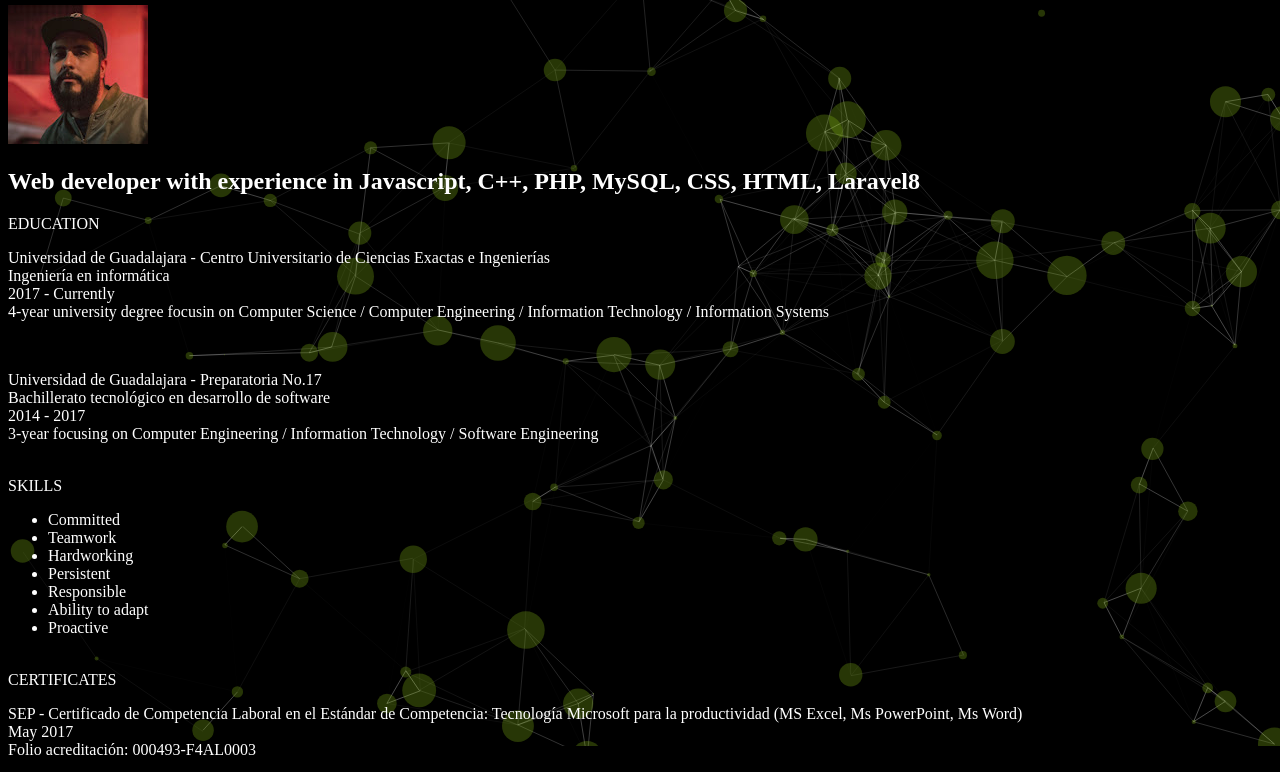
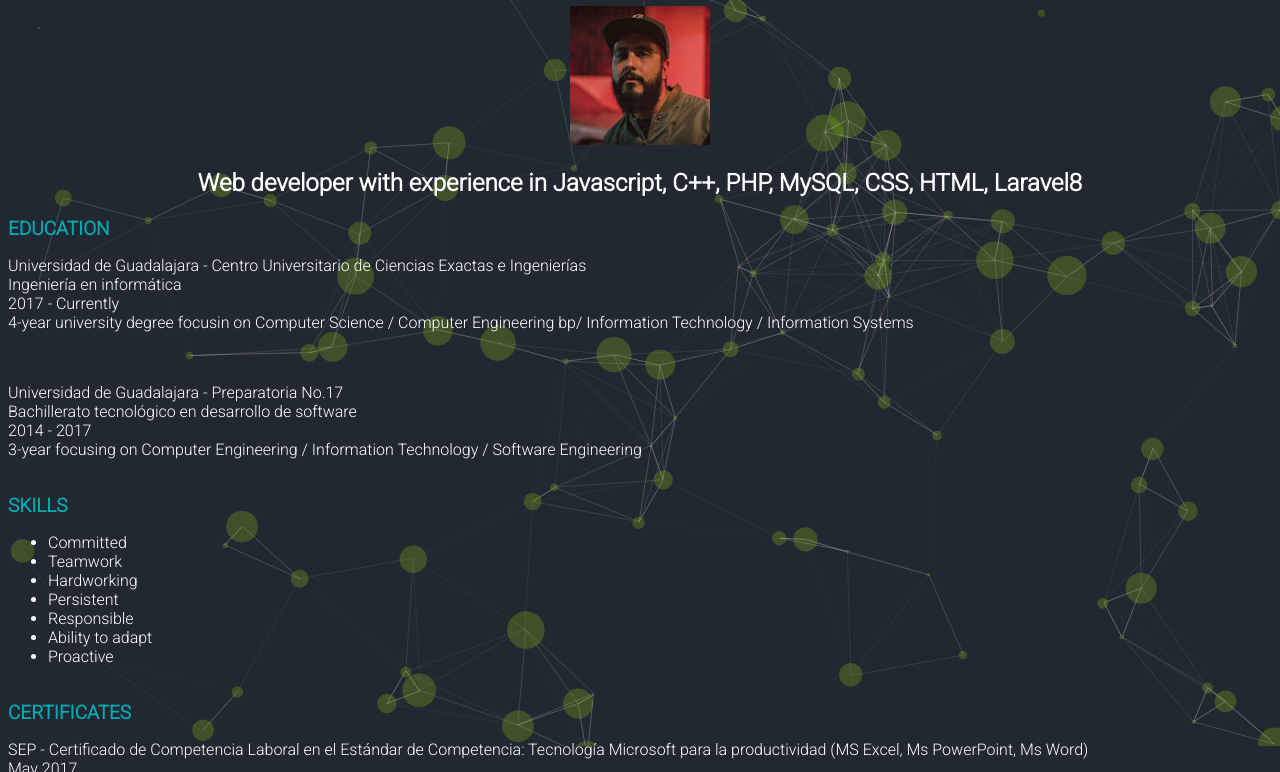
Before and after one commit to Cristobal110998/Portafolio_CV, a plain HTML site: page index.html in a window 1280 px wide. Shown: the part 75-847 px from the top of the page. Drawn offline with Linux system fonts and the light colour scheme.

Commit message:
cambios_fuente

```diff
--- a/estilos/estilos.css
+++ b/estilos/estilos.css
@@ -1,7 +1,9 @@
+@import url('https://fonts.googleapis.com/css2?family=Roboto:wght@300&display=swap');
 
 body{
-  background-color: black;
+  background-color: #222831;
   color:white;
+  font-family: 'Roboto', sans-serif;
 }
 
 #particles-js{
@@ -15,3 +17,13 @@ body{
   position: relative;
   z-index: 99;
 }
+
+.centrado{
+  text-align: center;
+}
+
+label{
+  color:#00ADB5;
+  font-size: 19px;
+  font-weight: bolder;
+}
--- a/index.html
+++ b/index.html
@@ -10,7 +10,7 @@
   <body>
     <div id="particles-js"></div>
       <div class="contenedor">
-
+      <div class="centrado">
 
     <h1>Cristobal Alejandro Barajas Heredia</h1>
 
@@ -21,6 +21,7 @@
       Laravel8
     </h2>
 
+    </div>
 
 
     <label for="">EDUCATION</label>
@@ -30,7 +31,7 @@
       Ingeniería en informática<br />
       2017 - Currently<br />
       4-year university degree focusin on Computer Science / Computer
-      Engineering / Information Technology / Information Systems
+      Engineering bp/ Information Technology / Information Systems
     </p>
     <br />
 
```
